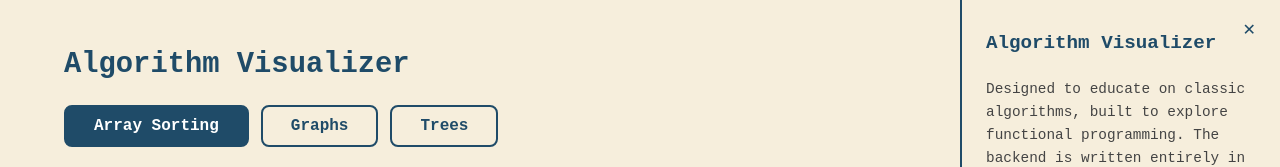
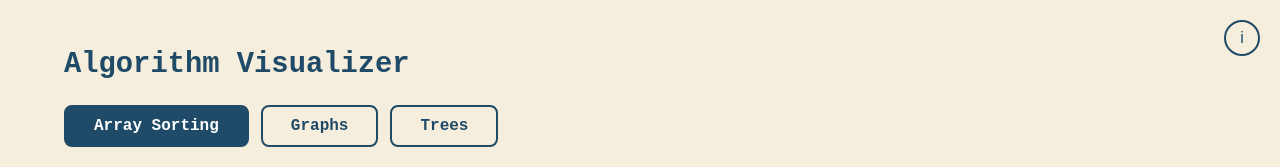
Before and after one commit to Anonymoose725/algo-visualizer-frontend, a React (Create React App) app: page / in a window 1280 px wide. Shown: the top 167 px of the page. Built offline with nearby package versions, Linux system fonts and the light colour scheme; no server answers.

Commit message:
version indicator and blurb behaviour change

```diff
--- a/src/InfoPanel.js
+++ b/src/InfoPanel.js
@@ -1,7 +1,7 @@
 import { useState } from "react"
 
 function InfoPanel() {
-    const [open, setOpen] = useState(true) // open by default
+    const [open, setOpen] = useState(false) // closed by default
 
     return (
         <>
@@ -14,11 +14,17 @@ function InfoPanel() {
                 i
             </button>
 
+            {!open && (
+                <span className="info-hint" onClick={() => setOpen(true)}>
+                    click me!
+                </span>
+            )}
+
             {/* panel */}
             <div className={`info-panel ${open ? "open" : ""}`}>
                 <button className="info-close" onClick={() => setOpen(false)}>✕</button>
 
-                <h2>Algorithm Visualizer</h2>
+                <h2>Algorithm Visualizer <span className="info-version">v0.90</span></h2>
 
                 <p className="info-blurb">
                     Designed to educate on classic algorithms, built to explore functional programming.
--- a/src/index.css
+++ b/src/index.css
@@ -117,6 +117,19 @@ h1 {
 .demo-warn {
     color: var(--color-warning, #ba7517);
     font-size: 0.85rem;
+}
+
+.info-hint {
+    position: fixed;
+    right: 62px;
+    top: 28px;
+    font-size: 0.75rem;
+    color: var(--primary-blue);
+    font-family: monospace;
+    cursor: pointer;
+    opacity: 0.7;
+    transition: opacity 0.2s;
+    z-index: 100;
 }
 
 .info-toggle {
@@ -253,6 +266,17 @@ h1 {
 
 .info-links a:hover {
     border-color: var(--primary-blue);
+}
+
+.info-hint:hover {
+    opacity: 1;
+}
+
+.info-version {
+    font-size: 0.75rem;
+    color: #888;
+    font-weight: 400;
+    margin-left: 6px;
 }
 
 
```
